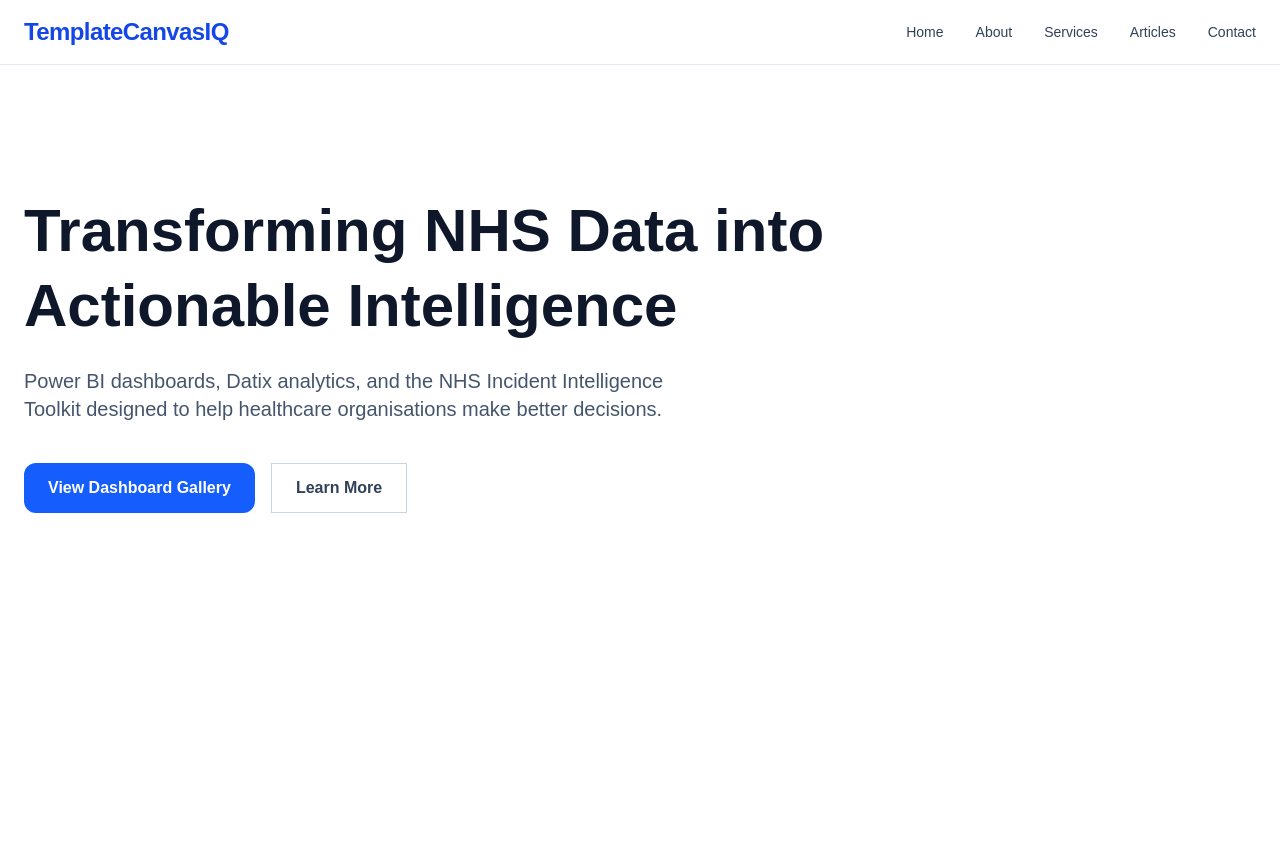
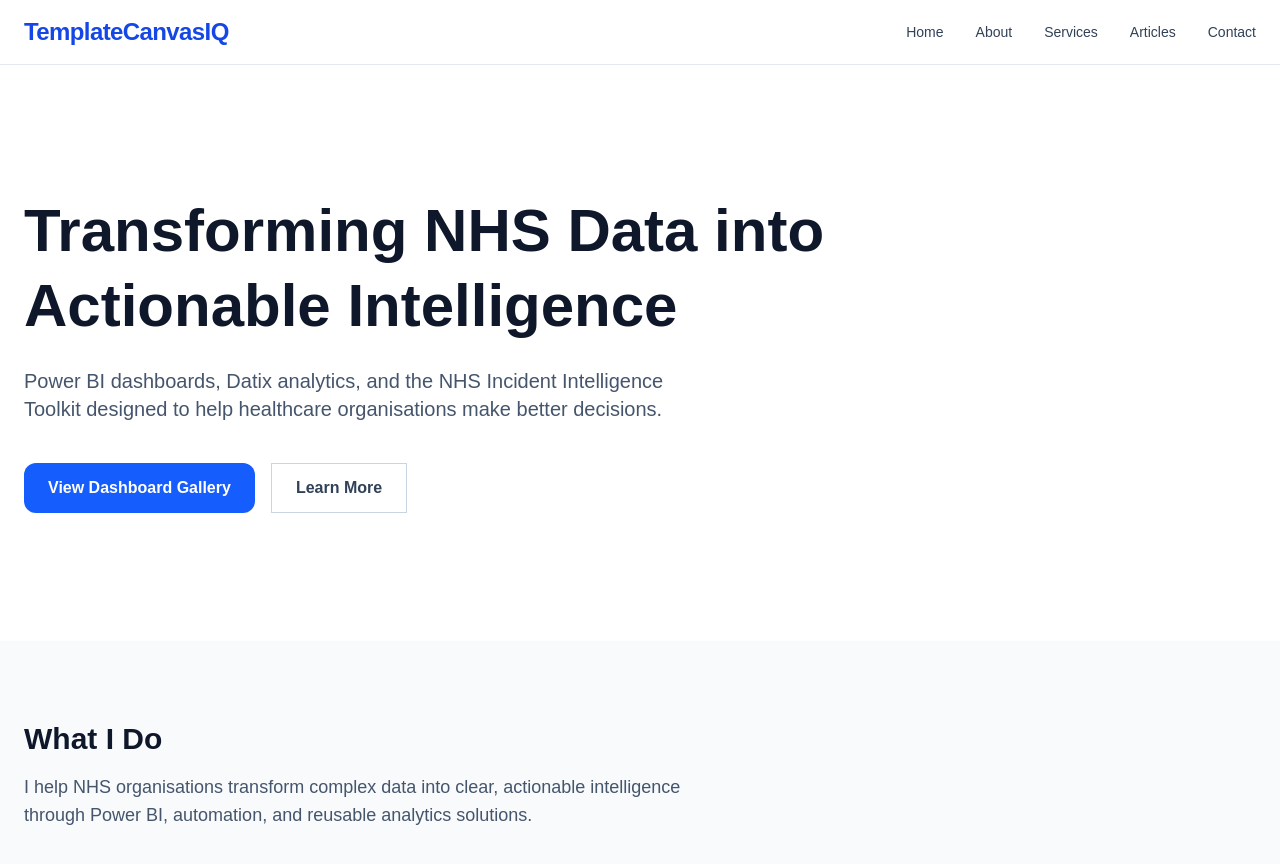
Before and after one commit to 24Mark8/templatecanvasiq, a Next.js app: page / in a window 1280 px wide. Shown: the top 864 px of the page. Before the commit the page ends 800 px from the top, so only its background shows below. Built offline with nearby package versions, Linux system fonts and the light colour scheme.

Commit message:
Update page.tsx

```diff
--- a/app/page.tsx
+++ b/app/page.tsx
@@ -39,7 +39,17 @@ href="#"className="font-medium text-slate-700 transition-colors duration-200 hov
           </button>
         </div>
       </section>
+<section className="bg-slate-50 py-20">
+  <div className="mx-auto max-w-7xl px-6">
+    <h2 className="text-3xl font-bold text-slate-900">
+      What I Do
+    </h2>
 
+    <p className="mt-4 max-w-2xl text-lg text-slate-600">
+      I help NHS organisations transform complex data into clear, actionable intelligence through Power BI, automation, and reusable analytics solutions.
+    </p>
+  </div>
+</section>
     </main>
   );
 }
```
